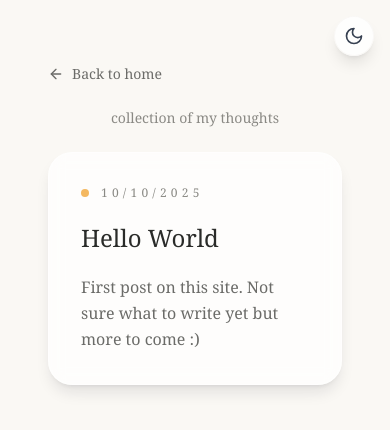
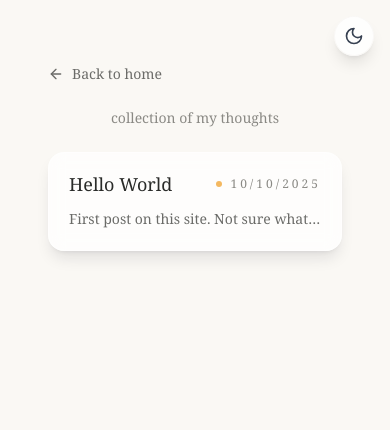
Before and after one commit to dandanaher/portfolio, a React (Vite) app: page /thoughts in a window 390 px wide. Shown: the top 430 px of the page. Built offline with nearby package versions, Linux system fonts and the light colour scheme.

Commit message:
mobile update 3

```diff
--- a/src/components/cards/BlogCard.tsx
+++ b/src/components/cards/BlogCard.tsx
@@ -16,9 +16,10 @@ const BlogCard = ({
   const contentRef = useRef<HTMLDivElement>(null);
 
   useEffect(() => {
-    // Check if content exceeds the default card size (max-h-32 = 128px)
+    // Check if content exceeds one line
     if (contentRef.current) {
-      const isContentOverflowing = contentRef.current.scrollHeight > 128;
+      const lineHeight = 24; // approximate line height
+      const isContentOverflowing = contentRef.current.scrollHeight > lineHeight * 1.5;
       setIsOverflowing(isContentOverflowing);
     }
   }, [text]);
@@ -31,32 +32,41 @@ const BlogCard = ({
 
   return (
     <article
-      className="group relative overflow-hidden rounded-3xl border border-white/40 bg-white/75 p-8 shadow-lg shadow-slate-900/10 backdrop-blur transition-all duration-300 hover:shadow-xl cursor-pointer dark:border-dark-bg-elevated/40 dark:bg-dark-bg-elevated/90"
+      className="group relative overflow-hidden rounded-2xl border border-white/40 bg-white/75 p-5 shadow-lg shadow-slate-900/10 backdrop-blur transition-all duration-300 hover:shadow-xl cursor-pointer dark:border-dark-bg-elevated/40 dark:bg-dark-bg-elevated/90"
       onClick={handleCardClick}
     >
       <div
         className="pointer-events-none absolute inset-0 bg-gradient-to-br from-accent-green/30 via-transparent to-white/80 opacity-0 transition-opacity duration-300 group-hover:opacity-100 dark:to-dark-bg-elevated/80"
         aria-hidden
       />
-      <div className="relative flex flex-col gap-5 text-light-text-dark dark:text-dark-text">
-        <div className="flex items-center gap-3 text-xs uppercase tracking-[0.35em] text-light-text-subtle dark:text-dark-text-subtle">
-          <span className="h-2 w-2 rounded-full bg-accent-yellow" aria-hidden />
-          <span>{meta}</span>
+      <div className="relative flex flex-col gap-3 text-light-text-dark dark:text-dark-text">
+        {/* Title and date inline */}
+        <div className="flex items-center justify-between gap-4">
+          <h3 className="text-lg font-serif leading-tight flex-1">{title}</h3>
+          <div className="flex items-center gap-2 text-xs uppercase tracking-[0.25em] text-light-text-subtle dark:text-dark-text-subtle flex-shrink-0">
+            <span className="h-1.5 w-1.5 rounded-full bg-accent-yellow" aria-hidden />
+            <span>{meta}</span>
+          </div>
         </div>
-        <h3 className="text-2xl font-serif leading-snug">{title}</h3>
+
+        {/* Preview text - one line by default */}
         <div
           ref={contentRef}
           className={`overflow-hidden transition-all duration-500 ${
-            isExpanded ? "max-h-[5000px]" : "max-h-32"
+            isExpanded ? "max-h-[5000px]" : "max-h-[1.5rem]"
           }`}
         >
-          <p className="text-base leading-relaxed text-light-text-muted whitespace-pre-wrap dark:text-dark-text-muted">
+          <p className={`text-sm leading-relaxed text-light-text-muted dark:text-dark-text-muted ${
+            isExpanded ? "whitespace-pre-wrap" : "line-clamp-1"
+          }`}>
             {text}
           </p>
         </div>
+
+        {/* Expand/collapse hint */}
         {isOverflowing && (
-          <div className="text-sm text-light-text-subtle transition-colors dark:text-dark-text-subtle">
-            <span>{isExpanded ? "click card to collapse" : "click card to expand"}</span>
+          <div className="text-xs text-light-text-subtle transition-colors dark:text-dark-text-subtle">
+            <span>{isExpanded ? "click to collapse" : "click to expand"}</span>
           </div>
         )}
       </div>
--- a/src/pages/Library.tsx
+++ b/src/pages/Library.tsx
@@ -218,13 +218,13 @@ const Library = () => {
               </div>
             )}
 
-            {/* Previously Read - Mobile: 3-4 columns, scrollable */}
-            <div className="flex flex-col gap-3">
+            {/* Previously Read - Mobile: 3-4 columns, scrollable to screen edge */}
+            <div className="flex flex-col gap-3 -mb-12 pb-12">
               <span className={`text-xs uppercase tracking-[0.45em] ${THEME_COMBINATIONS.textSubtle}`}>
                 Previously Read
               </span>
-              <div className="relative">
-                <div className="custom-scrollbar max-h-[40vh] overflow-y-auto pb-4">
+              <div className="relative -mx-6 px-6">
+                <div className="custom-scrollbar overflow-y-auto pb-[100vh]">
                   {completedBooks.length > 0 ? (
                     <div className="grid grid-cols-3 sm:grid-cols-4 gap-3">
                       {completedBooks.map((book) => {
--- a/src/pages/Projects.tsx
+++ b/src/pages/Projects.tsx
@@ -44,13 +44,20 @@ const Projects = () => {
     setActiveImageIndex((prev) => (prev - 1 + imageCount) % imageCount);
   };
 
-  // Swipe handlers for mobile
+  // Swipe handlers for mobile with page scroll prevention
   const handleTouchStart = (e: React.TouchEvent) => {
     touchStartX.current = e.targetTouches[0].clientX;
+    touchEndX.current = e.targetTouches[0].clientX;
   };
 
   const handleTouchMove = (e: React.TouchEvent) => {
     touchEndX.current = e.targetTouches[0].clientX;
+
+    // Prevent page scroll when swiping horizontally on carousel
+    const diff = Math.abs(touchStartX.current - touchEndX.current);
+    if (diff > 10) {
+      e.preventDefault();
+    }
   };
 
   const handleTouchEnd = () => {
@@ -298,16 +305,28 @@ const Projects = () => {
                     {project.previewImages.length > 0 && (
                       <div className="relative">
                         <div
-                          className="rounded-lg overflow-hidden bg-light-border dark:bg-dark-bg-elevated touch-pan-x"
+                          className="rounded-lg overflow-hidden bg-light-border dark:bg-dark-bg-elevated"
                           onTouchStart={handleTouchStart}
                           onTouchMove={handleTouchMove}
                           onTouchEnd={handleTouchEnd}
                         >
-                          <img
-                            src={project.previewImages[activeImageIndex]}
-                            alt={`${project.title} preview ${activeImageIndex + 1}`}
-                            className="w-full h-auto object-contain"
-                          />
+                          {/* Sliding container with all images */}
+                          <div
+                            className="flex transition-transform duration-300 ease-out"
+                            style={{
+                              transform: `translateX(-${activeImageIndex * 100}%)`,
+                              touchAction: 'pan-y pinch-zoom',
+                            }}
+                          >
+                            {project.previewImages.map((imageSrc, index) => (
+                              <img
+                                key={index}
+                                src={imageSrc}
+                                alt={`${project.title} preview ${index + 1}`}
+                                className="w-full h-auto object-contain flex-shrink-0"
+                              />
+                            ))}
+                          </div>
                         </div>
 
                         {/* Image navigation dots only (no arrows) */}
```
